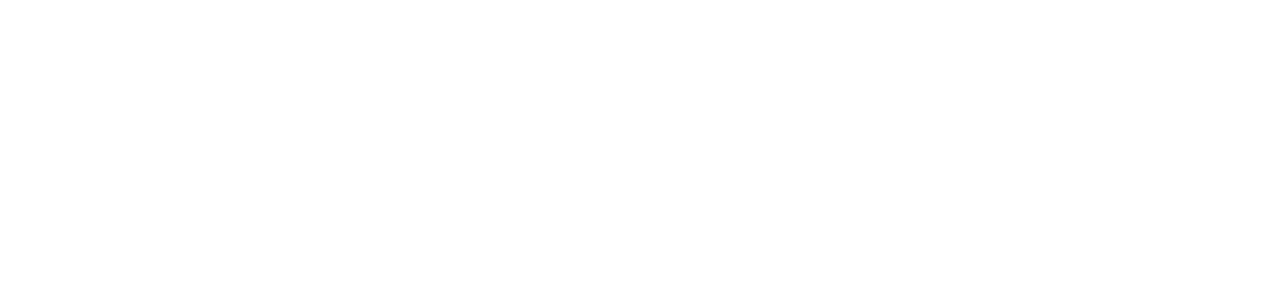
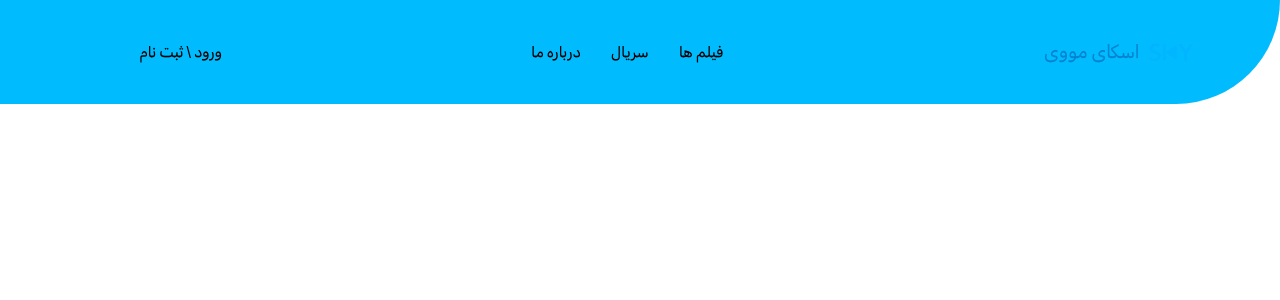
Before and after one commit to amiralibarghamadi2008/Sky-Movie, a Next.js app: page / in a window 1280 px wide. Shown: the top 300 px of the page. Built offline with nearby package versions, Linux system fonts and the light colour scheme.

Commit message:
add Lego and Fonts to the Project and Creating a Navbar

```diff
--- a/src/app/layout.jsx
+++ b/src/app/layout.jsx
@@ -1,3 +1,5 @@
+import localFont from "next/font/local";
+import Navbar from "@/components/Navbar/navbar";
 import "./globals.css";
 
 export const metadata = {
@@ -5,10 +7,19 @@
   description: "اسکای مووی مرجع دانلود فیلم سریال  بدون سانسور",
 };
 
+const myFont = localFont({
+  src: "../../public/font/SFArabic-Regular.woff2",
+});
+
 export default function RootLayout({ children }) {
   return (
-    <html lang="en">
-      <body className="">
+    <html lang="fa" suppressHydrationWarning>
+      <body
+        className={`${myFont.className} `}
+        dir="rtl"
+        suppressHydrationWarning
+      >
+        <Navbar />
         {children}
       </body>
     </html>
--- a/src/app/page.jsx
+++ b/src/app/page.jsx
@@ -1,4 +1,3 @@
-
 export default function Home() {
   return (
     <>
--- /dev/null
+++ b/src/components/Navbar/navbar.jsx
@@ -0,0 +1,74 @@
+import Image from "next/image";
+import Logo from "../../../public/img/logo.png";
+import Link from "next/link";
+
+export default function Navbar() {
+  return (
+    <>
+      <div className="bg-sky-400 dark:bg-sky-800 py-8 rounded-br-full">
+        <header className="container flex justify-between items-center">
+          <div className="flex items-center">
+            <Link href="/" className="flex items-center">
+              <div>
+                <Image
+                  src={Logo}
+                  alt="اسکای مووی"
+                  width={90}
+                  height={90}
+                  loading="lazy"
+                />
+              </div>
+              <div className="w-full items-center hidden sm:block">
+                <h1 className="text-lg md:text-xl text-sky-600">اسکای مووی</h1>
+              </div>
+            </Link>
+          </div>
+
+          <div className="hidden md:block">
+            <div>
+              <ul className="flex justify-between text-blak dark:text-black  items-center w-52">
+                <li>
+                  <Link
+                    href="/movies"
+                    className="dark:hover:bg-gray-800 transition-all dark:hover:text-white p-2 rounded-lg  "
+                  >
+                    فیلم ها
+                  </Link>
+                </li>
+                <li>
+                  <Link
+                    href="/series"
+                    className="dark:hover:bg-gray-800 transition-all dark:hover:text-white p-2 rounded-lg  "
+                  >
+                    سریال
+                  </Link>
+                </li>
+                <li>
+                  <Link
+                    href="/about-us"
+                    className="dark:hover:bg-gray-800 transition-all dark:hover:text-white p-2 rounded-lg  "
+                  >
+                    درباره ما
+                  </Link>
+                </li>
+              </ul>
+            </div>
+          </div>
+
+          <div className="hidden md:flex">
+            <div className="flex justify-between items-center w-40">
+
+              <div className="text-black w-40">
+                <button className="dark:hover:bg-gray-800 transition-all dark:hover:text-white px-4.5 py-2 rounded-lg ">
+                  ورود \ ثبت نام
+                </button>
+              </div>
+            </div>
+          </div>
+
+
+        </header>
+      </div>
+    </>
+  );
+}
--- /dev/null
+++ b/tailwind.config.js
@@ -0,0 +1,13 @@
+/** @type {import('tailwindcss').Config} */
+export default {
+  darkMode: "class",
+  content: [
+    "./app/**/*.{js,ts,jsx,tsx,mdx}",
+    "./pages/**/*.{js,ts,jsx,tsx,mdx}",
+    "./components/**/*.{js,ts,jsx,tsx,mdx}",
+  ],
+  theme: {
+    extend: {},
+  },
+  plugins: [],
+};
```
Also changed, not shown: public/font/SFArabic-Regular.woff2 (added), public/img/logo.png (added).
